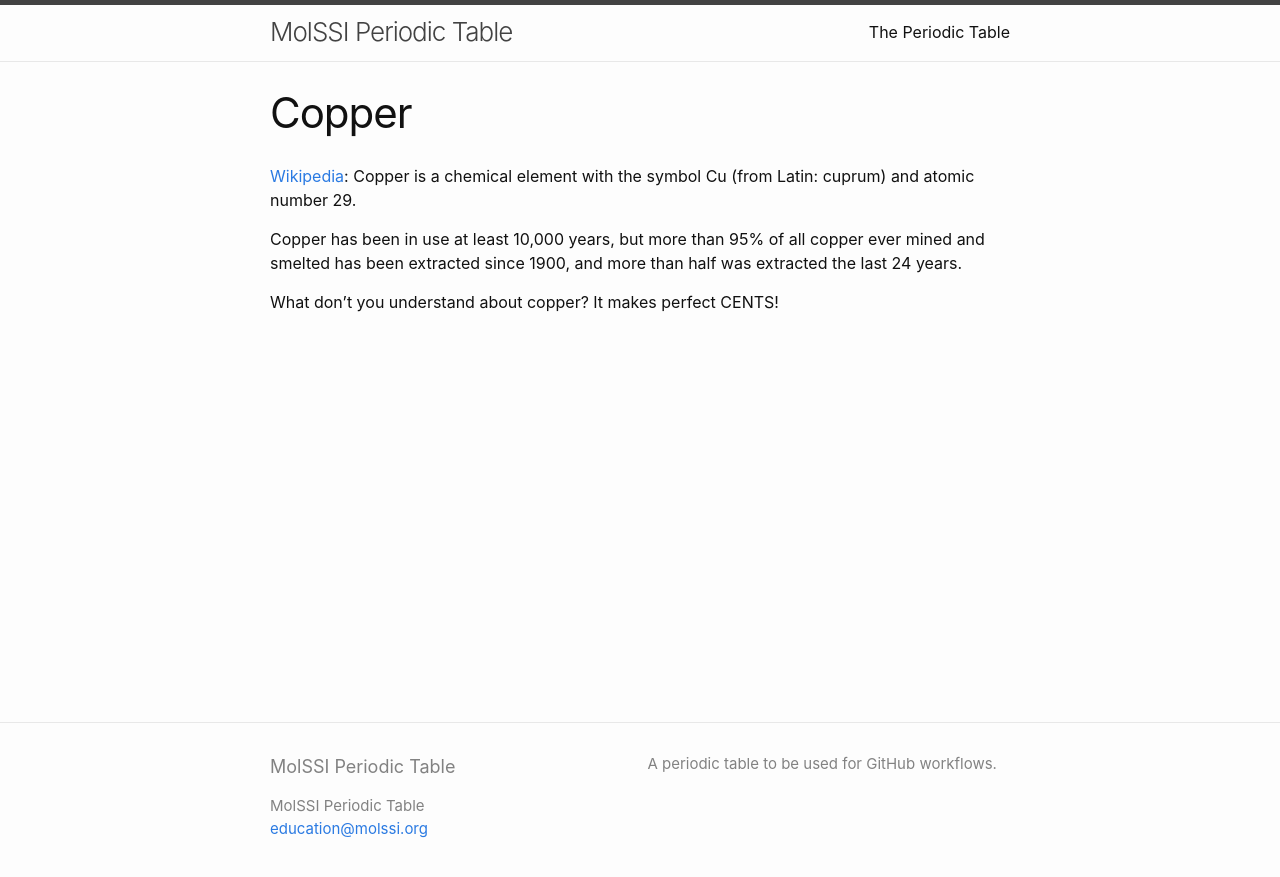
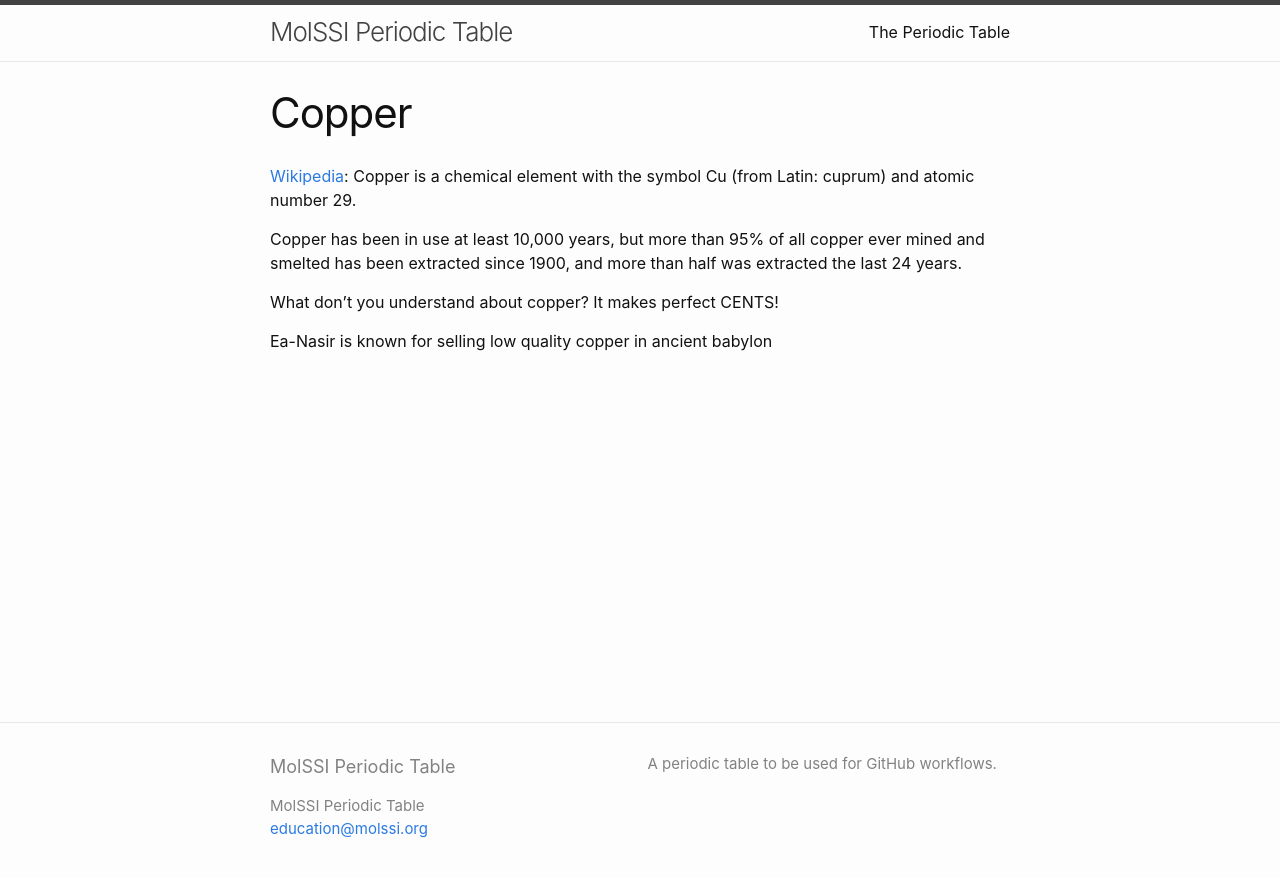
Before and after one commit to MolSSI-Education/periodic-table, a Jekyll site: the page built from elements/copper.md, in a window 1280 px wide. Shown: the top 877 px of the page. Built offline with Jekyll 4.4.1, drawn with Linux system fonts in a browser that asks for light colours.

Commit message:
added fact to copper

```diff
--- a/elements/copper.md
+++ b/elements/copper.md
@@ -8,3 +8,5 @@ title: Copper
 Copper has been in use at least 10,000 years, but more than 95% of all copper ever mined and smelted has been extracted since 1900, and more than half was extracted the last 24 years.
 
 What don't you understand about copper? It makes perfect CENTS!
+
+Ea-Nasir is known for selling low quality copper in ancient babylon
```
